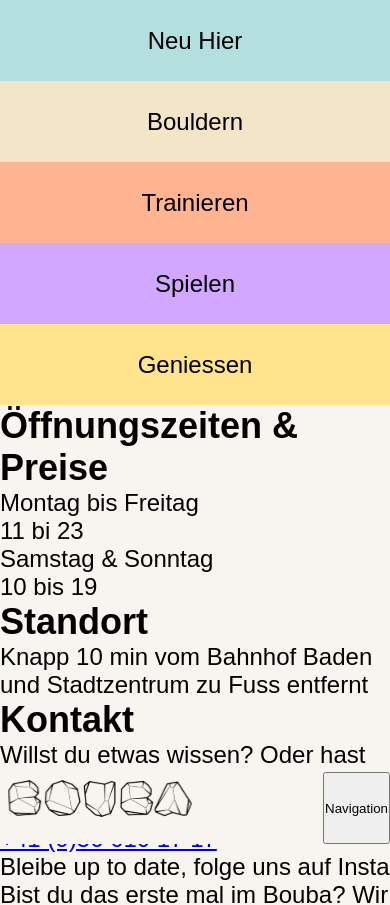
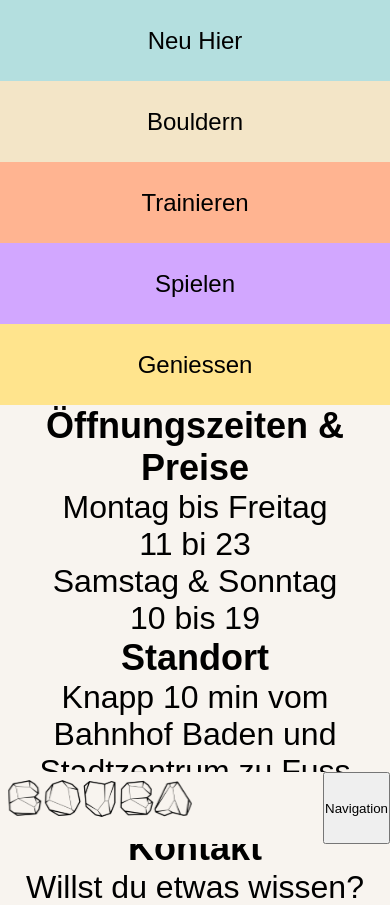
Before and after one commit to escodebar/boulder-baden.ch, a Vue app: page / in a window 390 px wide. Shown: the top 905 px of the page. Built offline with nearby package versions, Linux system fonts and the light colour scheme; the HTML template or start-up script is replaced by a standard one.

Commit message:
Define font sizes and align text on mobile

```diff
--- a/src/styles/_global.css
+++ b/src/styles/_global.css
@@ -26,3 +26,12 @@ html {
 body {
   background: var(--color-base);
 }
+
+dt,
+dd {
+  font-size: 24pt;
+}
+
+p {
+  font-size: 24pt;
+}
--- a/src/styles/mobile.css
+++ b/src/styles/mobile.css
@@ -1,4 +1,8 @@
 @media (max-width: 767px) {
+  * {
+    text-align: center;
+  }
+
   div#app {
     padding: 0 0 var(--appbar-height);
   }
```
